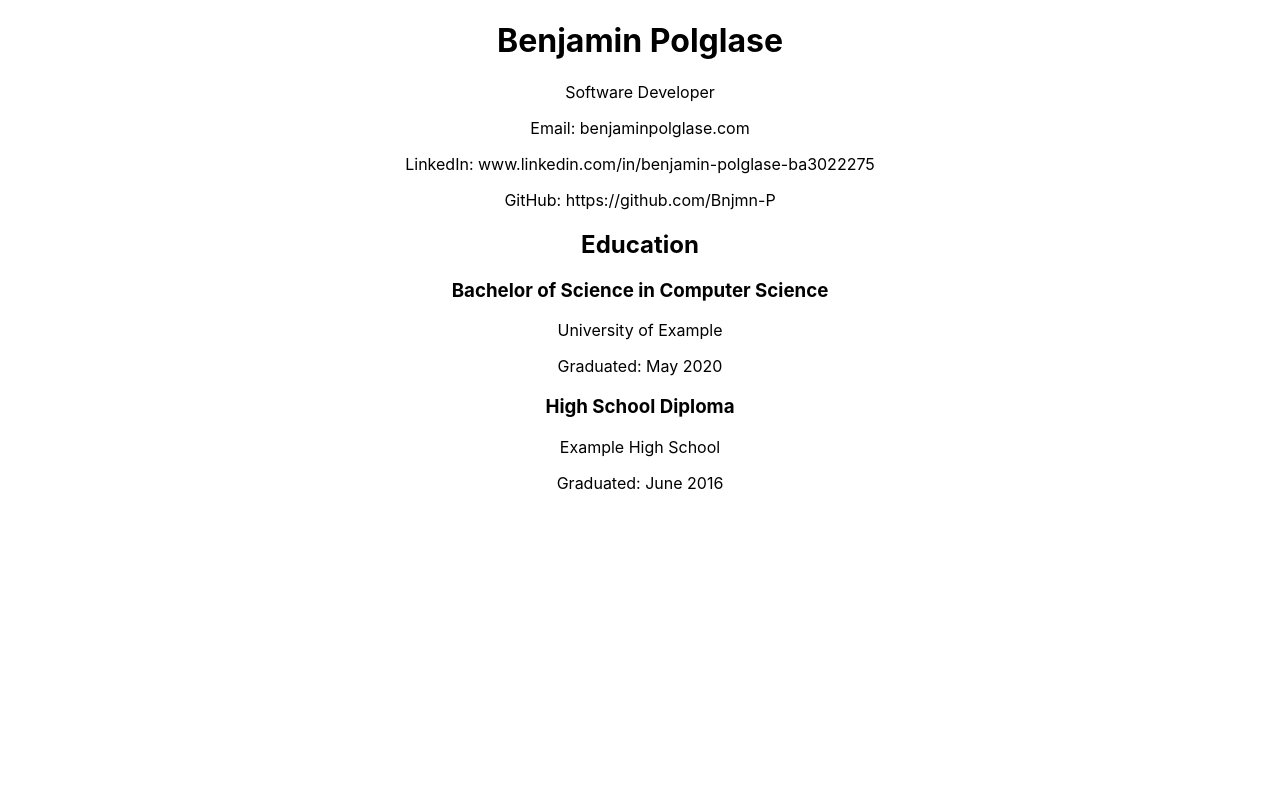
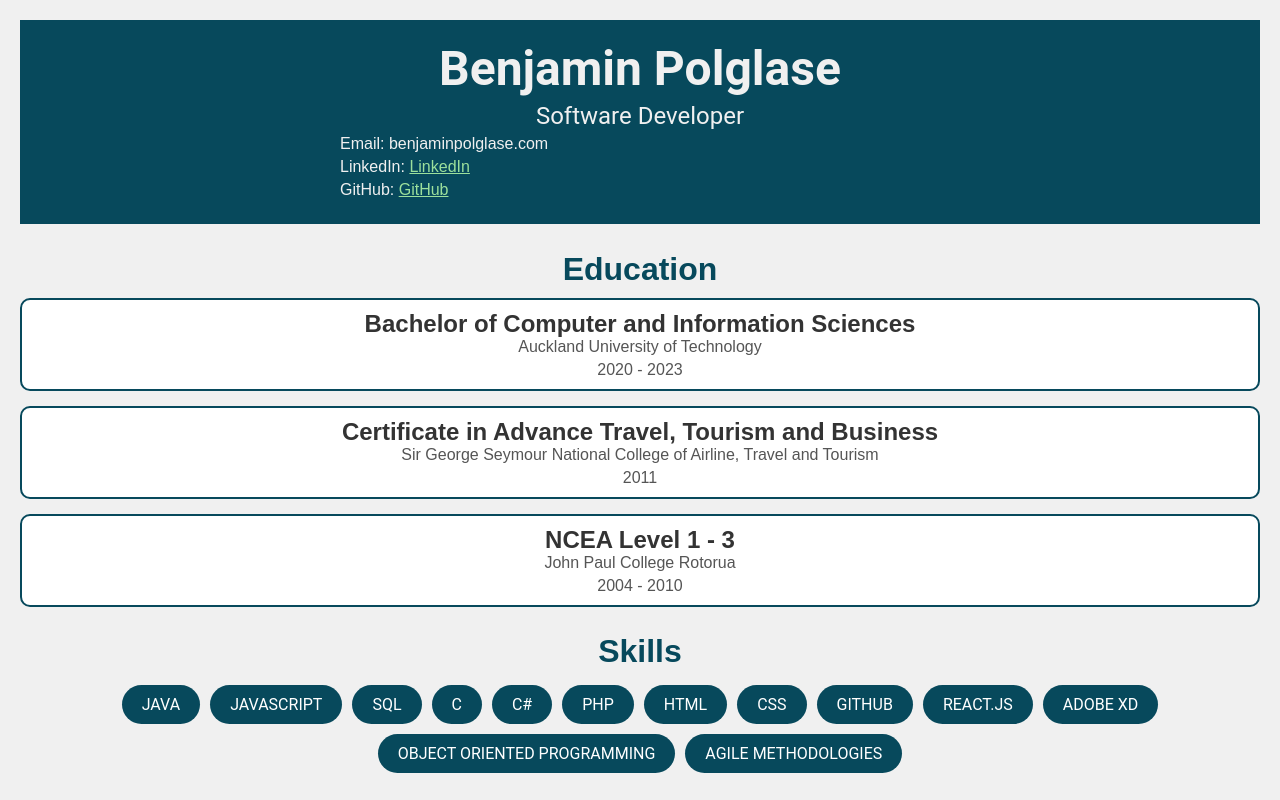
Before and after one commit to Bnjmn-P/React-Practice, a React (Create React App) app in the folder cv/: page / in a window 1280 px wide. Built offline with nearby package versions, Linux system fonts and the light colour scheme.

Commit message:
updated education, header and css

```diff
--- a/cv/src/App.css
+++ b/cv/src/App.css
@@ -1,20 +1,31 @@
+/* App.css */
+
+body {
+  font-family: 'Arial', sans-serif;
+  background-color: #f0f0f0;
+  margin: 0;
+}
+
+a:link {
+  color: rgb(156, 224, 156);
+}
+
+/* visited link */
+a:visited {
+  color: rgb(243, 163, 163);
+}
+
+a:hover {
+  color: hotpink;
+}
+
 .App {
   text-align: center;
-}
-
-.App-logo {
-  height: 40vmin;
-  pointer-events: none;
-}
-
-@media (prefers-reduced-motion: no-preference) {
-  .App-logo {
-    animation: App-logo-spin infinite 20s linear;
-  }
+  padding: 20px;
 }
 
 .App-header {
-  background-color: #282c34;
+  background-color: #07495c;
   min-height: 100vh;
   display: flex;
   flex-direction: column;
@@ -24,8 +35,10 @@
   color: white;
 }
 
-.App-link {
-  color: #61dafb;
+.App-logo {
+  height: 80px;
+  animation: App-logo-spin infinite 20s linear;
+  margin-bottom: 20px;
 }
 
 @keyframes App-logo-spin {
@@ -36,3 +49,104 @@
     transform: rotate(360deg);
   }
 }
+
+/* Header.css */
+
+.header {
+  background-color: #07495c;
+  padding: 20px;
+  text-align: center;
+}
+
+.header-content {
+  max-width: 600px;
+  margin: 0 auto;
+}
+
+.header-title {
+  font-size: 3em;
+  margin: 0;
+  font-family: 'Roboto', sans-serif;
+  color: #f0f0f0;
+}
+
+.header-subtitle {
+  font-size: 1.5em;
+  margin: 5px 0;
+  font-family: 'Roboto', sans-serif;
+  color: #f0f0f0;
+}
+
+.header-contact {
+  text-align: left;
+}
+
+.header-contact p {
+  margin: 0;
+  margin-bottom: 5px;
+  font-size: 1em;
+  color: #f0f0f0;
+}
+
+/* Education.css */
+
+.education {
+  margin-top: 20px;
+}
+
+.section-title {
+  font-size: 2em;
+  margin-bottom: 10px;
+  color: #07495c;
+}
+
+.education-item {
+  margin-bottom: 15px;
+  border: 2px solid #07495c;
+  border-radius: 10px;
+  padding: 10px;
+  background-color: #fff;
+}
+
+.education-title {
+  font-size: 1.5em;
+  margin: 0;
+  color: #333;
+}
+
+.education-institution {
+  font-size: 1em;
+  margin: 0;
+  margin-bottom: 5px;
+  color: #555;
+}
+
+.education-date {
+  font-size: 1em;
+  margin: 0;
+  color: #555;
+}
+
+/* Skills.css */
+
+.skills {
+  margin-top: 20px;
+}
+
+.skills-list {
+  list-style-type: none;
+  padding: 0;
+  margin: 0;
+}
+
+.skill-item {
+  display: inline-block;
+  background-color: #07495c;
+  color: #fff;
+  font-size: 1em;
+  padding: 10px 20px;
+  margin: 5px;
+  border-radius: 25px;
+  font-family: 'Roboto', sans-serif;
+  text-transform: uppercase;
+}
--- a/cv/src/App.js
+++ b/cv/src/App.js
@@ -1,6 +1,7 @@
 import React from 'react';
 import Header from './components/Header';
 import Education from './components/Education';
+import Skills from './components/Skills';
 
 import './App.css';
 
@@ -9,6 +10,8 @@ function App() {
     <div className="App">
       <Header />
       <Education />
+      <Skills />
+
 
     </div>
   );
--- a/cv/src/components/Education.js
+++ b/cv/src/components/Education.js
@@ -5,14 +5,19 @@ const Education = () => {
     <section className="education">
       <h2 className="section-title">Education</h2>
       <div className="education-item">
-        <h3 className="education-title">Bachelor of Science in Computer Science</h3>
-        <p className="education-institution">University of Example</p>
-        <p className="education-date">Graduated: May 2020</p>
+        <h3 className="education-title">Bachelor of Computer and Information Sciences</h3>
+        <p className="education-institution">Auckland University of Technology</p>
+        <p className="education-date">2020 - 2023</p>
       </div>
       <div className="education-item">
-        <h3 className="education-title">High School Diploma</h3>
-        <p className="education-institution">Example High School</p>
-        <p className="education-date">Graduated: June 2016</p>
+        <h3 className="education-title">Certificate in Advance Travel, Tourism and Business</h3>
+        <p className="education-institution">Sir George Seymour National College of Airline, Travel and Tourism </p>
+        <p className="education-date">2011</p>
+      </div>
+      <div className="education-item">
+        <h3 className="education-title">NCEA Level 1 - 3</h3>
+        <p className="education-institution">John Paul College Rotorua</p>
+        <p className="education-date">2004 - 2010</p>
       </div>
     </section>
   );
--- a/cv/src/components/Header.js
+++ b/cv/src/components/Header.js
@@ -8,8 +8,8 @@ const Header = () => {
         <p className="header-subtitle">Software Developer</p>
         <div className="header-contact">
           <p>Email: benjaminpolglase.com</p>
-          <p>LinkedIn: www.linkedin.com/in/benjamin-polglase-ba3022275</p>
-          <p>GitHub: https://github.com/Bnjmn-P</p>
+          <p>LinkedIn: <a href= "https://www.linkedin.com/in/benjamin-polglase-ba3022275/"> LinkedIn</a> </p>
+          <p>GitHub: <a href="https://github.com/Bnjmn-P">GitHub</a></p>
         </div>
       </div>
     </header>
--- /dev/null
+++ b/cv/src/components/Skills.js
@@ -0,0 +1,34 @@
+import React from 'react';
+
+const Skills = () => {
+  const skillsList = [
+    "Java",
+    "JavaScript",
+    "SQL",
+    "C",
+    "C#",
+    "PHP",
+    "HTML",
+    "CSS",
+    "GitHub",
+    "React.js",
+    "Adobe XD",
+    "Object Oriented Programming",
+    "Agile Methodologies"
+  ];
+
+  return (
+    <section className="skills">
+      <h2 className="section-title">Skills</h2>
+      <ul className="skills-list">
+        {skillsList.map((skill, index) => (
+          <li key={index} className="skill-item">
+            {skill}
+          </li>
+        ))}
+      </ul>
+    </section>
+  );
+}
+
+export default Skills;
```
